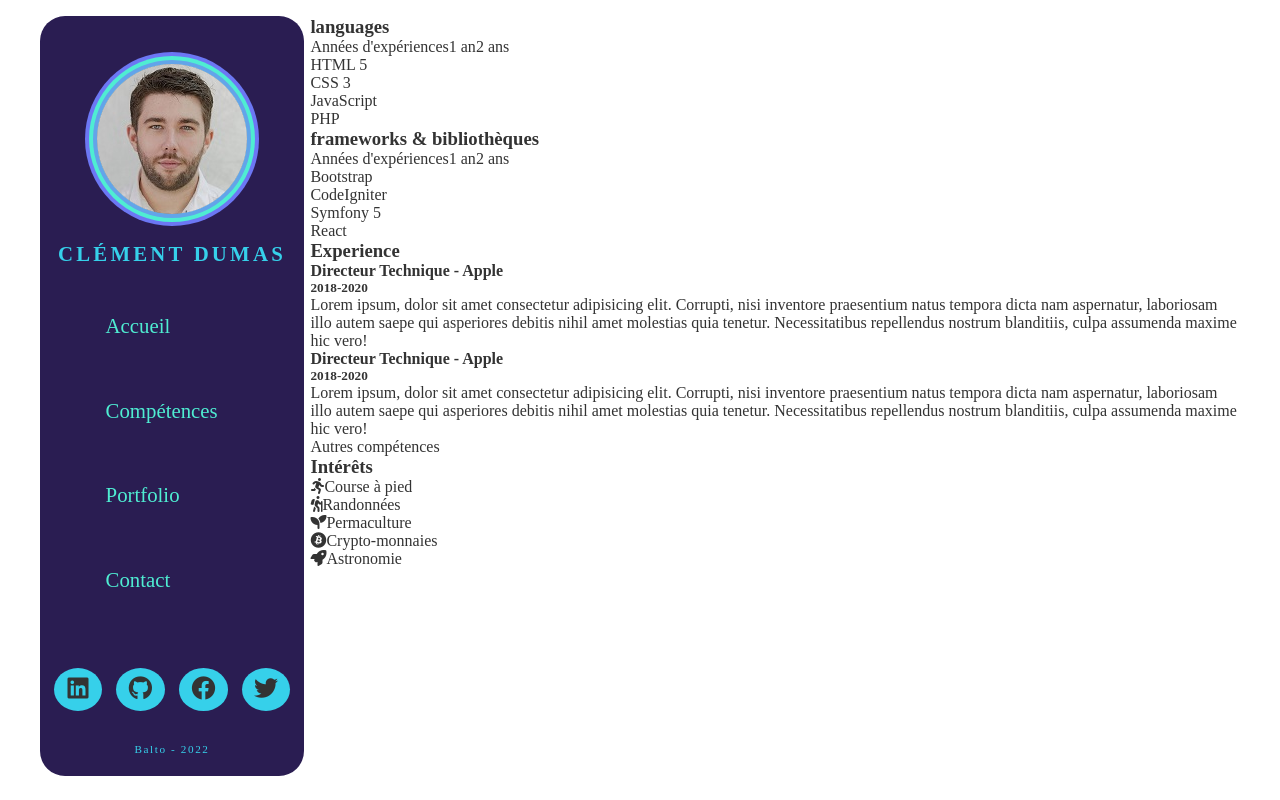
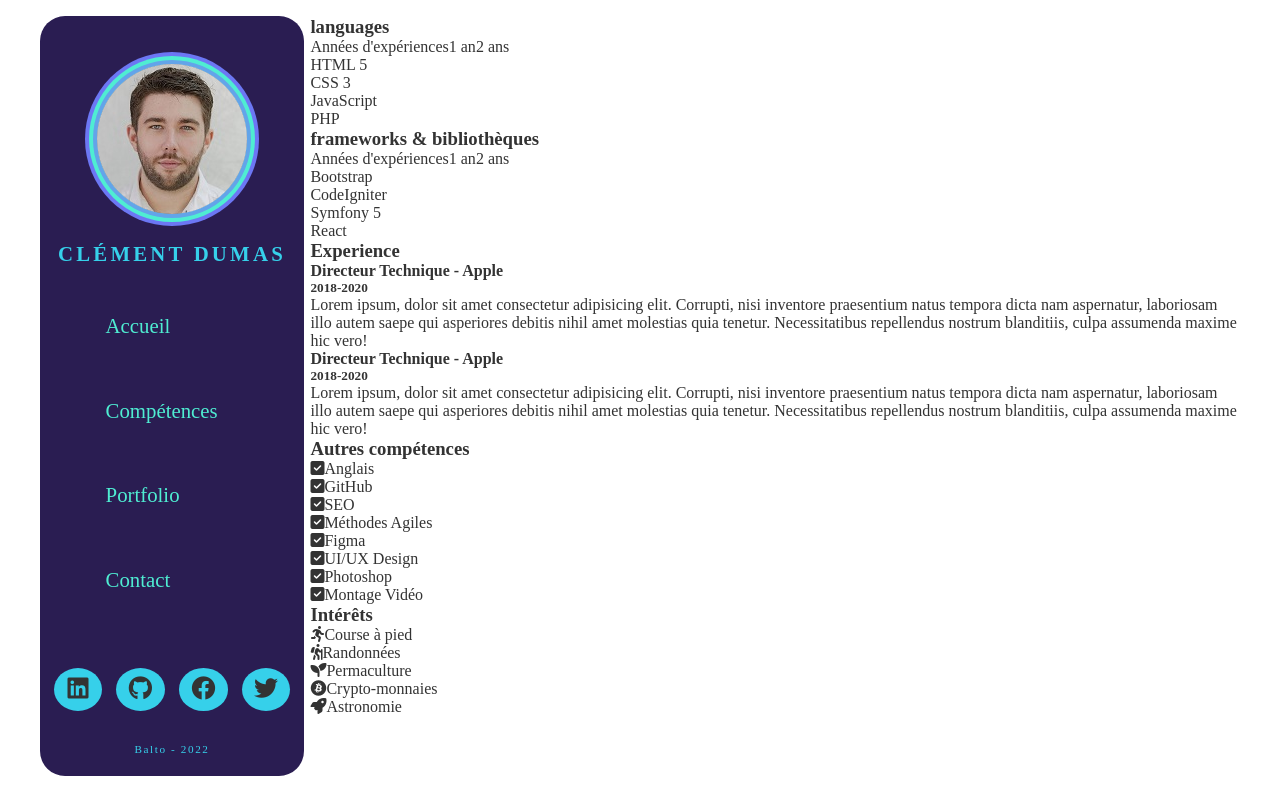
Before and after one commit to BaltoClem/CV_React, a React (Create React App) app: page /knowledges in a window 1280 px wide. Built offline with nearby package versions, Linux system fonts and the light colour scheme; some icons are missing; a web font is replaced by a local one; what lord-icon-element would draw is missing.

Commit message:
Mise en page des Autres Compétences

```diff
--- a/src/components/knowledges/OtherSkills.js
+++ b/src/components/knowledges/OtherSkills.js
@@ -2,8 +2,22 @@
 
 const OtherSkills = () => {
     return (
-        <div>
-            Autres compétences
+        <div className="otherSkills">
+            <h3>Autres compétences</h3>
+            <div className="list">
+                <ul>
+                    <li><i className="fas fa-check-square"></i>Anglais</li>
+                    <li><i className="fas fa-check-square"></i>GitHub</li>
+                    <li><i className="fas fa-check-square"></i>SEO</li>
+                    <li><i className="fas fa-check-square"></i>Méthodes Agiles</li>
+                </ul>
+                <ul>
+                    <li><i className="fas fa-check-square"></i>Figma</li>
+                    <li><i className="fas fa-check-square"></i>UI/UX Design</li>
+                    <li><i className="fas fa-check-square"></i>Photoshop</li>
+                    <li><i className="fas fa-check-square"></i>Montage Vidéo</li>
+                </ul>
+            </div>
         </div>
     );
 };
```
